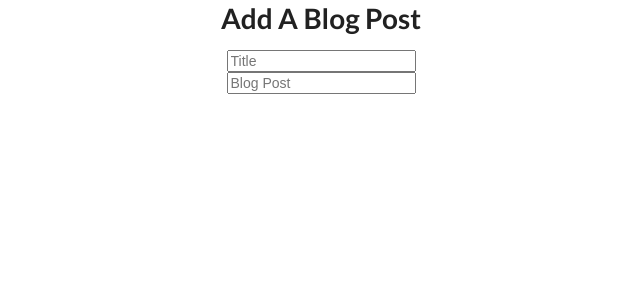
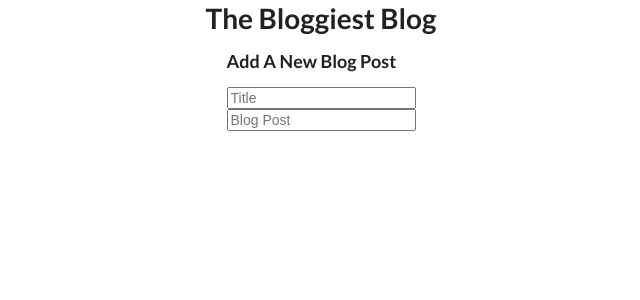
Before and after one commit to jessieleigh30/redux_blog, a React (Create React App) app: page / in a window 1280 px wide. Shown: the top 300 px of the page, without its empty margins (319-959 px from the left). Built offline with nearby package versions, Linux system fonts and the light colour scheme.

Commit message:
home added

```diff
--- a/package.json
+++ b/package.json
@@ -12,6 +12,7 @@
     "redux": "^4.0.1",
     "semantic": "^0.0.1",
     "semantic-ui-css": "^2.4.1",
+    "styled-components": "^4.1.3",
     "ui": "^0.2.4"
   },
   "scripts": {
--- a/src/App.js
+++ b/src/App.js
@@ -1,15 +1,15 @@
 import React from 'react';
-import BlogList from './Components/BlogList';
-import BlogForm from './Components/BlogForm';
+import {Route, Switch} from 'react-router-dom';
+import Home from "./Components/Home";
+import styled from 'styled-components';
 
 
 import './App.css';
 
 const App = () => (
-  <div className="App">
-    <BlogForm />
-    <BlogList />
-  </div>
+  <Switch>
+    <Route exact path="/" component = {Home} />
+  </Switch>
 );
 
 
--- a/src/Components/BlogForm.js
+++ b/src/Components/BlogForm.js
@@ -26,7 +26,7 @@ class BlogForm extends React.Component {
 
     return (
       <div>
-        <h1>Add A Blog Post</h1>
+        <h3>Add A New Blog Post</h3>
         <form onSubmit={this.handleSubmit}>
           <input name = "title" value={title} placeholder = "Title" onChange={this.handleChange} />
         </form>
--- a/src/Components/BlogList.js
+++ b/src/Components/BlogList.js
@@ -1,6 +1,7 @@
 import React from 'react';
 import { connect, } from 'react-redux';
 import Blog from "./Blog";
+
 
 const BlogList = ({ blogs }) => (
   <div style ={{ display: "flex", alignItems: "center", flexDirection: "column"}}>
--- /dev/null
+++ b/src/Components/Home.js
@@ -0,0 +1,14 @@
+import React from "react";
+import BlogList from "./BlogList";
+import BlogForm from "./BlogForm";
+
+const Home = () => (
+ <div style ={{ display: "flex", alignItems: "center", flexDirection: "column"}}>
+   <h1>The Bloggiest Blog </h1>
+    <BlogForm />
+    <BlogList />
+    </div>
+
+)
+
+export default Home;
```
Also changed, not shown: 1 other file (tests, documents, lock files or other folders).
